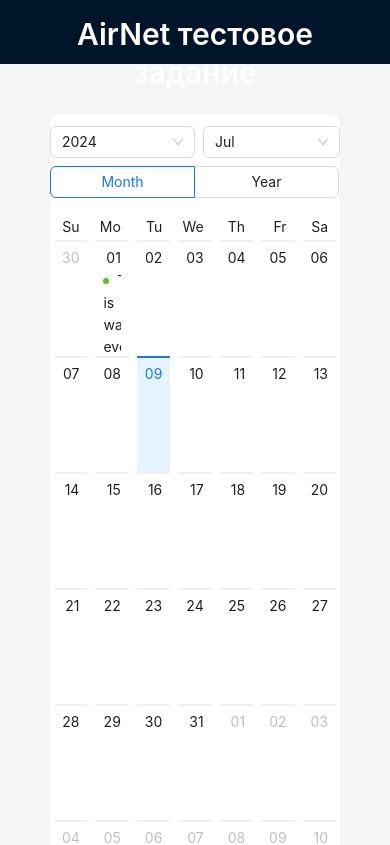
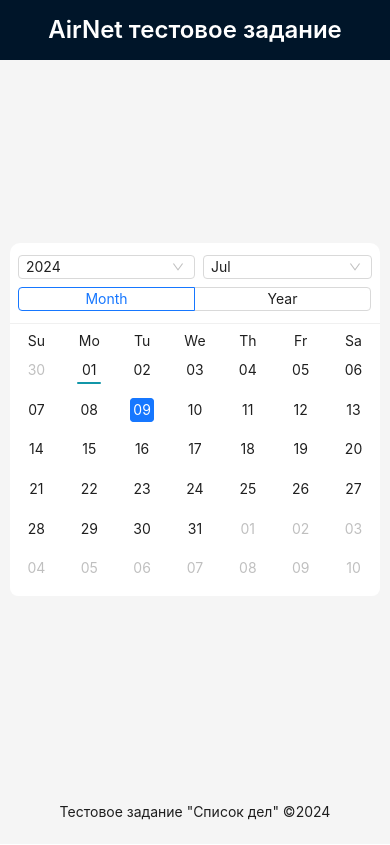
Before and after one commit to AidaChernyavskaya/AirNet, a React (Create React App) app: page / in a window 390 px wide. Shown: the top 845 px of the page. Built offline with nearby package versions, Linux system fonts and the light colour scheme.

Commit message:
Add adaptive

```diff
--- a/src/App.css
+++ b/src/App.css
@@ -11,18 +11,32 @@
 .header {
   text-align: center;
   padding: 15px;
+  height: auto;
 }
 
 .title{
   color: white !important;
 }
 
+h2.ant-typography {
+  margin-bottom: 0;
+}
+
 .content {
   padding: 50px;
+  display: flex;
+  align-items: center;
 }
 
 .calendar {
   border-radius: 10px;
+}
+
+.line {
+  border-radius: 2px;
+  width: 100%;
+  height: 2px;
+  background-color: #1196a8;
 }
 
 .current_date {
@@ -57,3 +71,12 @@
   background-color: #e1e7e9;
   border-radius: 2px;
 }
+
+@media screen and (max-width: 600px) {
+  .content {
+    padding: 10px;
+  }
+  h2.ant-typography {
+    font-size: 24px;
+  }
+}
--- a/src/App.tsx
+++ b/src/App.tsx
@@ -13,7 +13,7 @@
 function App() {
     return (
         <ConfigProvider locale={locale}>
-            <Layout>
+            <Layout style={{minHeight:"100vh"}}>
                 <HeaderBlock/>
                 <ContentBlock/>
                 <FooterBlock/>
--- a/src/components/ContentBlock/ContentBlock.tsx
+++ b/src/components/ContentBlock/ContentBlock.tsx
@@ -1,4 +1,4 @@
-import React, {useState} from 'react';
+import React, {useEffect, useState} from 'react';
 import {Badge, Calendar,} from "antd";
 import {Content} from "antd/es/layout/layout";
 import {Dayjs} from "dayjs";
@@ -65,6 +65,11 @@
     const [selectedDate, setSelectedDate] = useState(dayjs().format('DD-MM-YYYY'));
     const [currentDate, setCurrentDate] = useState<Dayjs>(dayjs());
     const [tasksList, setTasksList] = useState<Array<ITasksList>>(getJSONFromStorage('tasksList'));
+    const [innerWidth, setInnerWidth] = useState(window.innerWidth);
+
+    useEffect(() => {
+        window.onresize = () => setInnerWidth(window.innerWidth);
+    }, [])
 
     const showModal = (date: Dayjs) => {
         setSelectedDate(dayjs(date).format('DD-MM-YYYY'));
@@ -85,13 +90,25 @@
         );
     }
 
+    const dateCellRenderMini = (value: Dayjs) => {
+        const tasks = getTasksForDate(value, tasksList);
+        return (
+            <div> {
+                tasks.length > 0
+                    ? <div className='line'></div>
+                    : <></>
+            }</div>
+        );
+    }
+
     const cellRender = (current: Dayjs, info: any) => {
-        if (info.type === 'date') return dateCellRender(current);
+        if (info.type === 'date' && innerWidth > 800) return dateCellRender(current);
+        if (info.type === 'date' && innerWidth < 800) return dateCellRenderMini(current);
     }
 
     return (
         <Content className="content">
-            <Calendar className="calendar" cellRender={cellRender} onSelect={showModal}></Calendar>
+            <Calendar className="calendar" cellRender={cellRender} onSelect={showModal} fullscreen={innerWidth > 800}></Calendar>
             <ModalBox
                 tasksList={tasksList} setTasksList={setTasksList} currentDate={currentDate}
                 selectedDate={selectedDate} isModalOpen={isModalOpen} setIsModalOpen={setIsModalOpen}
```
